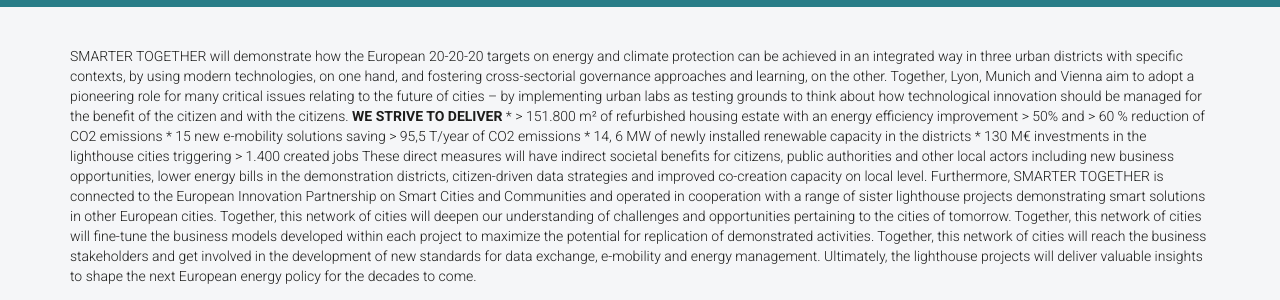
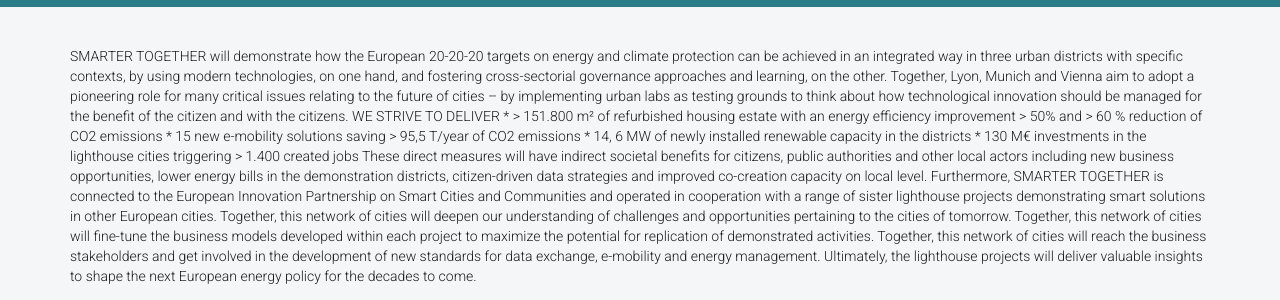
Before and after one commit to frontcraft/smarttogether, a Jekyll site: the page built from results/expected-results.html, in a window 1280 px wide and 900 px high, scrolled down 457 px. Shown: the part 212-512 px from the top of the window. Built offline with Jekyll 4.4.1, drawn with Linux system fonts in a browser that asks for light colours; nearby versions of some CDN libraries; comment, search, counter and statistics services are not loaded.

```diff
--- a/results/expected-results.html
+++ b/results/expected-results.html
@@ -8,7 +8,7 @@ SMARTER TOGETHER will demonstrate how the European 20-20-20 targets on energy an
 
 Together, Lyon, Munich and Vienna aim to adopt a pioneering role for many critical issues relating to the future of cities – by implementing urban labs as testing grounds to think about how technological innovation should be managed for the benefit of the citizen and with the citizens.
 
-<b>WE STRIVE TO DELIVER</b>
+WE STRIVE TO DELIVER
 
 *   > 151.800 m² of refurbished housing estate with an energy efficiency improvement > 50% and > 60 % reduction of CO2 emissions
 *   15 new e-mobility solutions saving > 95,5 T/year of CO2 emissions
```
